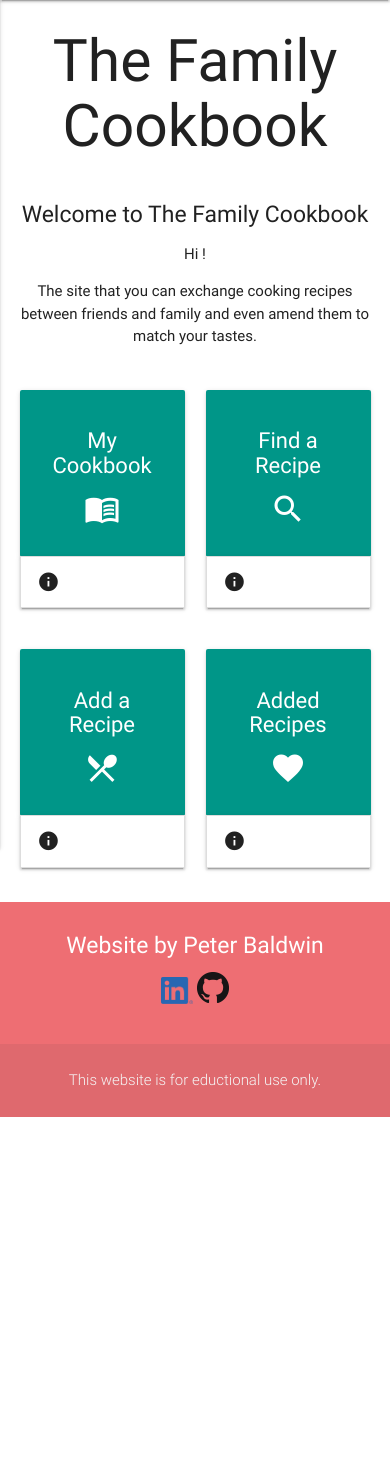
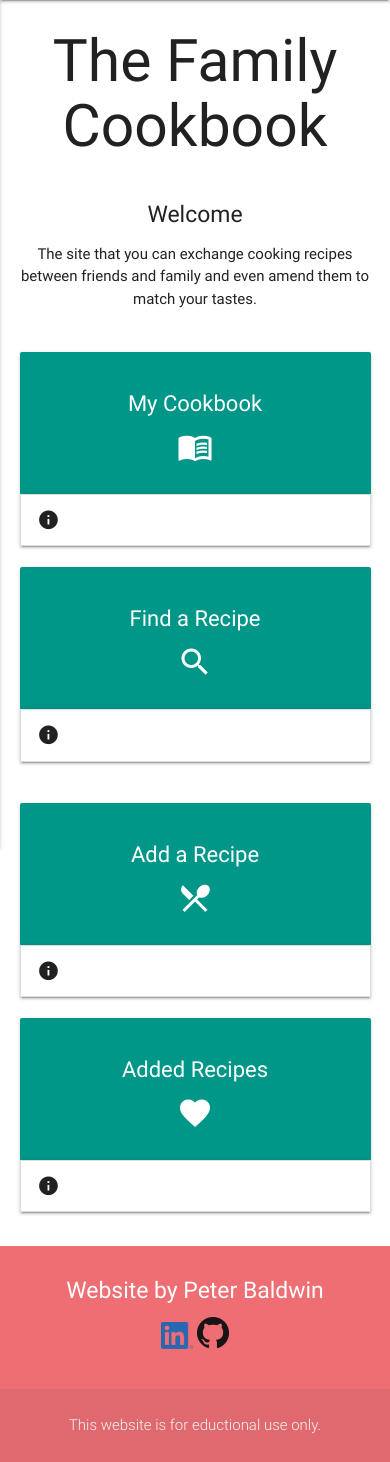
Before and after one commit to Baldpet/Family-cookbook, a Flask app: template templates/homelogin.html in a window 390 px wide. Shown: the part 56-1518 px from the top of the page. Before the commit the page ends 1173 px from the top, so only its background shows below. Run offline with Flask 2, Linux system fonts and the light colour scheme; the template is opened without the code that fills it, so the values that code supplies are empty; some libraries are stand-ins or nearby versions.

Commit message:
adjusted the size of the homelogin on mobile screens

```diff
--- a/templates/homelogin.html
+++ b/templates/homelogin.html
@@ -15,12 +15,11 @@
 	</div>
 
 	<div class="row center-align">
-        <h5>Welcome to The Family Cookbook</h5>
-		<p>Hi {{current_user.username.capitalize()}}!</p>
+        <h5>Welcome {{current_user.username.capitalize()}}</h5>
         <p>The site that you can exchange cooking recipes between friends and family and even amend them to match your tastes.</p>
 	</div>
 	<div class="row">
-		<div class="col s6">
+		<div class="col s12 m6">
             <a class="home-link" href="{{url_for('my_cookbook', username=current_user.username)}}">
                 <div class="card-panel teal center-align">
                     <h4 class="white-text">My Cookbook</h4>
@@ -36,7 +35,7 @@
                 </li>
             </ul>
 		</div>
-		<div class="col s6">
+		<div class="col s12 m6">
             <a class="home-link" href="{{url_for('search_recipes')}}">
                 <div class="card-panel teal center-align">
                     <h4 class="white-text">Find a Recipe</h4>
@@ -54,7 +53,7 @@
 		</div>
 	</div>
 	<div class="row">
-        <div class="col s6">
+        <div class="col s12 m6">
             <a class="home-link" href="{{url_for('add_recipe')}}">
 				<div class="card-panel teal center-align">
                     <h4 class="white-text">Add a Recipe</h4>
@@ -71,7 +70,7 @@
             </ul>
 		</div>
 
-		<div class="col s6">
+		<div class="col s12 m6">
             <a class="home-link" href="{{url_for('my_uploaded', username=current_user.username)}}">
                 <div class="card-panel teal center-align">
                     <h4 class="white-text">Added Recipes</h4>
```
